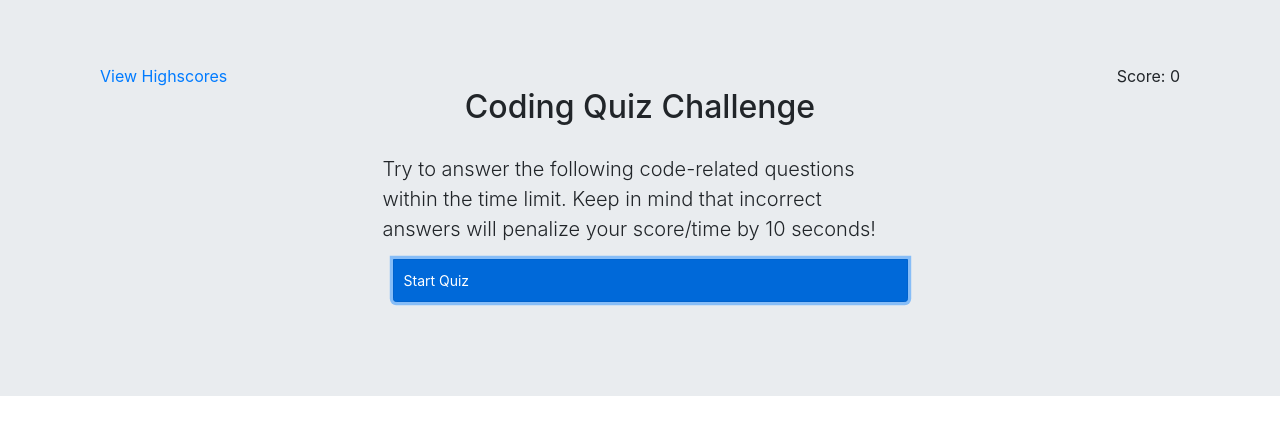
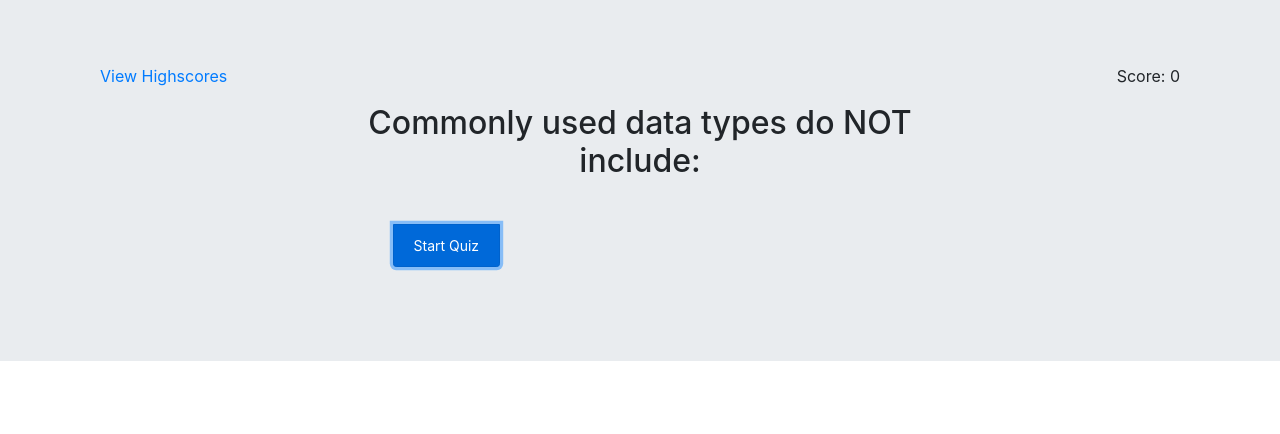
Before and after one commit to jessevanslyke/js-code-quiz, a plain HTML site: page index.html in a window 1280 px wide. Both pictures are taken after a click on the button "Start Quiz". Drawn offline with nearby package versions, Linux system fonts and the light colour scheme.

Commit message:
Added some base logic to most functions. Created new function startQuiz as well.

```diff
--- a/index.html
+++ b/index.html
@@ -11,18 +11,18 @@
     <main class="jumbotron jumbotron-fluid">
         <div class="container">
             <div class="row" id="header">
-                <div class="col-sm" id="highscores">
-                    <a href="#">View Highscores</a>
+                <div class="col-sm">
+                    <a href="#" id="highscores">View Highscores</a>
                 </div>
-                <div class="col-sm" id="score">
-                    Score: 0
+                <div class="col-sm">
+                    <p id="score">Score: 0</p>
                 </div>
             </div>
             <div class="row2" id="main-content">
                 <h2 class="display-12" id="question"></h2>
 
                 <div class="btn-group-vertical">
-                    <p class="lead" id="answer"></p>
+                    <p class="lead" id="intro"></p>
                     <button type="button" class="btn btn-primary btn-sm" id="button"></button>
 
                 </div>
@@ -35,15 +35,23 @@
     </main>
     <script>
         var correct = false;
+        var quizzing = false;
         var score = 0;
         var timer = 0;
-        var question = 0;
+        var questionIndex;
+        var quizInterval;
+        var answerInterval;
+        var questionQueue = ["Commonly used data types do NOT include:",
+        "The condition in an if/else statement is embedded within __________.",
+        "Arrays in JavaScript can be used to store __________.",
+        "String values must be enclosed within ________ when being assigned to variables.",
+        "A very useful tool used during development and debugging for printing content to the debugger is:"];
 
         function showAnswer() {
             var timeLeft = 1;
             var answerEl = document.getElementById("answer");
 
-            var timeInterval = setInterval(function() {
+            answerInterval = setInterval(function() {
                 if (timeleft === 1)
                 {
                     if (correct)
@@ -55,29 +63,77 @@
                 if (timeLeft === 0)
                 {
                     timerEl.innerHTML = "";
-                    clearInterval(timeInterval);
+                    clearInterval(answerInterval);
                 }
+                else
+                    timeLeft--;
 
-                timeLeft--;
+            }, 1000);
+        }
+
+        function startQuiz() {
+            // Make this "76" because it immediately drops by 1 jumping into the interval function.
+            score = 76;
+            quizzing = true;
+
+            quizInterval = setInterval(function() {
+                score--;
+
+                if (score === 0)
+                {
+                    clearInterval(quizInterval);
+                    submitResults();
+                }
 
             }, 1000);
         }
 
         function nextQuestion() {
+            if (questionIndex === undefined)
+            {
+                questionIndex = 0;
+                startQuiz();
+            }
+            else
+                questionIndex++;
+
+            if (questionQueue[questionIndex] === undefined)
+            {
+                submitResults();
+                return;
+            }
+
+            document.getElementById("intro").textContent = "";
+
+            document.getElementById("question").textContent = questionQueue[questionIndex];
+            var option1, option2, option3, option4;
+            if (questionQueue === 0)
+            {
+                option1 = "1. strings";
+            }
+            document.getElementById("answer").textContent = ""
 
         }
 
         function submitResults() {
-
+            clearInterval(quizInterval);
+            document.getElementById("question").textContent = "All done!";
+            document.getElementById("intro").textContent = "Your final score: " + score;
         }
 
         function showScore() {
+            if (quizzing)
+            {
+                document.getElementById("answer").innerHTML = "<hr>" + "Finish your quiz first!";
+                return;
+            }
+
 
         }
 
         function showIntro() {
             document.getElementById("question").textContent = "Coding Quiz Challenge";
-            document.getElementById("answer").textContent = "Try to answer the following code-related questions within the time limit. Keep in mind that incorrect answers will penalize your score/time by 10 seconds!";
+            document.getElementById("intro").textContent = "Try to answer the following code-related questions within the time limit. Keep in mind that incorrect answers will penalize your score/time by 10 seconds!";
             document.getElementById("button").textContent = "Start Quiz";
         }
 
@@ -86,6 +142,8 @@
 
         // Button clicked to begin quiz. Start the timer and get the next question.
         document.getElementById("button").addEventListener("click", nextQuestion);
+        document.getElementById("option1").addEventListener("click", showAnswer);
+        document.getElementById("option2").addEventListener("click", showAnswer)
 
 
     </script>
--- a/styles.css
+++ b/styles.css
@@ -38,3 +38,7 @@ h2 {
 #score {
     text-align: right;
 }
+
+#button {
+    text-align: center;
+}
```
